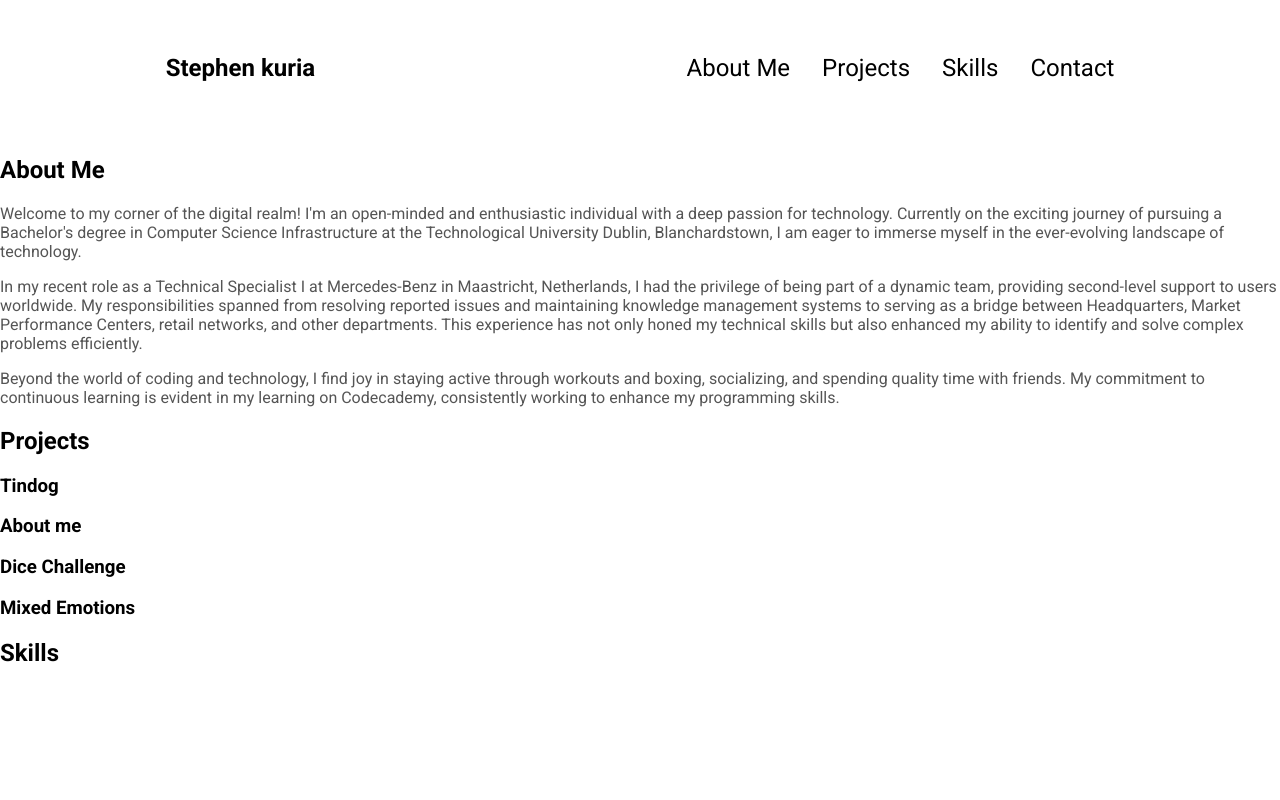
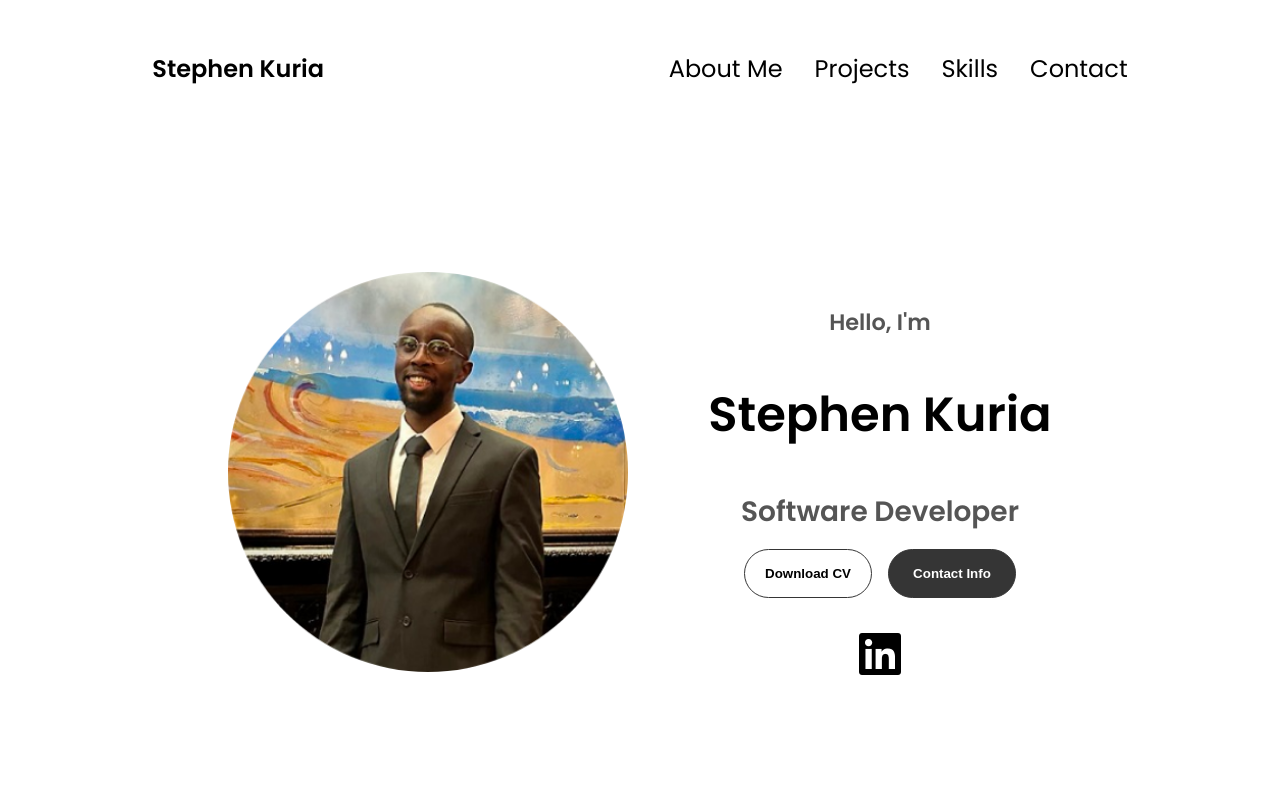
Before and after one commit to Stephen1k/portfolio_proj, a plain HTML site: page index.html in a window 1280 px wide. Shown: the top 800 px of the page. Drawn offline with Linux system fonts and the light colour scheme.

Commit message:
added a profile section

```diff
--- a/css/style.css
+++ b/css/style.css
@@ -1,6 +1,6 @@
 body{
     margin: 0;
-    font-family:'Roboto','Open Sans','Montserrat' ,sans-serif;
+    font-family:'poppins','Roboto','Open Sans','Montserrat' ,sans-serif;
 
 }
 
@@ -134,3 +134,120 @@ p {
   .hamburger-icon span:first-child {
     transform: none;
   }
+
+  /* SECTIONS */
+
+  section{
+    padding-top: 4vh;
+    height: 96vh;
+    margin: 0 10rem;
+    box-sizing: border-box;
+    min-height: fit-content;
+  }
+
+  .section-container{
+    display: flex;
+  }
+
+  /* PROFILE SECTION */
+
+  #profile{
+    display: flex;
+    justify-content: center;
+    gap: 5rem;
+    height: 80vh;
+  }
+
+  .pic_section{
+    display: flex;
+    height: 400px;
+    width: 400px;
+    margin:auto 0;
+  }
+
+  .text_section{
+    align-self:center ;
+    text-align: center;
+  }
+
+  .text_section p{
+    font-weight: 600;
+  }
+
+  .text-p1{
+    text-align: center;
+    font-size: 1.4rem;
+  }
+
+
+  .text-p2{
+    font-size: 1.75rem;
+    margin-bottom: 1rem;
+  }
+
+  .title{
+    font-size: 3rem;
+    text-align: center;
+  }
+
+  .socials{
+    display: flex;
+    justify-content: center;
+    margin-top: 1rem;
+    gap: 1rem;
+  }
+
+  /* ICON */
+  .fa-brands{
+    cursor: pointer;
+    height: 2rem;
+    margin-top: 1rem;
+  }
+
+/* BUTTON */
+
+.btn-container {
+  display: flex;
+  justify-content: center;
+  gap: 1rem;
+}
+
+.btn {
+  font-weight: 600;
+  transition: all 300ms ease;
+  padding: 1rem;
+  width: 8rem;
+  border-radius: 2rem;
+}
+
+.btn-color-1,
+.btn-color-2 {
+  border: rgb(53, 53, 53) 0.1rem solid;
+}
+
+.btn-color-1:hover,
+.btn-color-2:hover {
+  cursor: pointer;
+}
+
+.btn-color-1,
+.btn-color-2:hover {
+  background: rgb(53, 53, 53);
+  color: white;
+}
+
+.btn-color-1:hover {
+  background: rgb(0, 0, 0);
+}
+
+.btn-color-2 {
+  background: none;
+}
+
+.btn-color-2:hover {
+  border: rgb(255, 255, 255) 0.1rem solid;
+}
+
+.btn-container {
+  gap: 1rem;
+}
--- a/index.html
+++ b/index.html
@@ -8,13 +8,14 @@
     <link rel="stylesheet" href="./css/mediaqueries.css" type="text/css">
     <link rel="preconnect" href="https://fonts.googleapis.com">
 <link rel="preconnect" href="https://fonts.gstatic.com" crossorigin>
-    <link href="https://fonts.googleapis.com/css2?family=Montserrat:wght@400;500;600;700&family=Open+Sans:ital,wght@0,400;0,500;0,600;1,400&family=Roboto:wght@400;500;700&display=swap" rel="stylesheet">
+<link href="https://fonts.googleapis.com/css2?family=Montserrat:wght@400;500;600;700&family=Open+Sans:ital,wght@0,400;0,500;0,600;1,400&family=Poppins:wght@300;400;500;600&family=Roboto:wght@400;500;700&display=swap" rel="stylesheet">
+    <link rel="stylesheet" href="https://cdnjs.cloudflare.com/ajax/libs/font-awesome/6.5.1/css/all.min.css" integrity="sha512-DTOQO9RWCH3ppGqcWaEA1BIZOC6xxalwEsw9c2QQeAIftl+Vegovlnee1c9QX4TctnWMn13TZye+giMm8e2LwA==" crossorigin="anonymous" referrerpolicy="no-referrer" />
 </head>
 <body>
     <div class="container">
         <header>
             <nav class="main-nav">
-                <h1>Stephen kuria</h1>
+                <h1>Stephen Kuria</h1>
                 <ul class="nav-links">
                     <li><a href="#about">About Me</a></li>
                     <li><a href="#projects">Projects</a></li>
@@ -23,7 +24,7 @@
                 </ul>
             </nav>
             <nav id="hamburger-nav">
-                <h1>Stephen kuria</h1>
+                <h1>Stephen Kuria</h1>
                 <div class="hamburger-menu">
                     <div class="hamburger-icon" onclick="toggleMenu()">
                         <span></span>
@@ -39,6 +40,28 @@
                 </div>
             </nav>
         </header>
+
+        <section id="profile">
+            <div class="pic_section">
+                <img src="./assets/profpic.png" alt="picture of me">
+            </div>
+            <div class="text_section">
+                <p class="text-p1">Hello, I'm</p>
+                <h1 class="title">Stephen Kuria</h1>
+                <p class="text-p2">Software Developer</p>
+                <div class="btn-container">
+                    <button class="btn btn-color-2" onclick="window.open('./assets/StephenKCV.pdf')">Download CV</button>
+
+                    <button class="btn btn-color-1" onclick="location.href = './#contact'">Contact Info</button>
+                 </div>
+                 <div class="socials">
+                    <i class="fa-brands fa-linkedin fa-3x" onclick="window.open('https://www.linkedin.com/in/stephen-kuria-503683187/')"></i>
+                    <!-- <i class="fa-solid fa-envelope"></i> -->
+                 </div>
+            </div>
+        </section>
+
+        <div class="section-container">
 
             <section class="about-me section">
                 <div class="about-me-container">
@@ -74,6 +97,7 @@
                     </div>
                 </section>
             </div>
+        </div>
         <script src="./js/index.js"></script>
         </body>
         </html>
```
Also changed, not shown: assets/profpic.png (added), 1 other file. Lines whose indentation alone changed are shown as unchanged.
